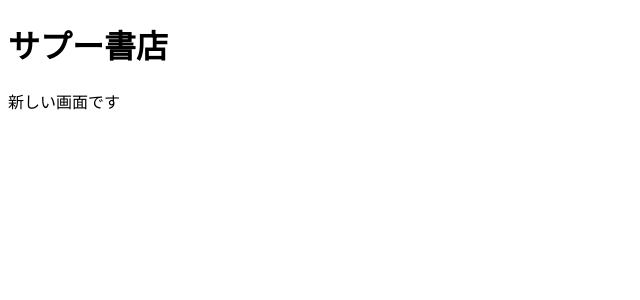
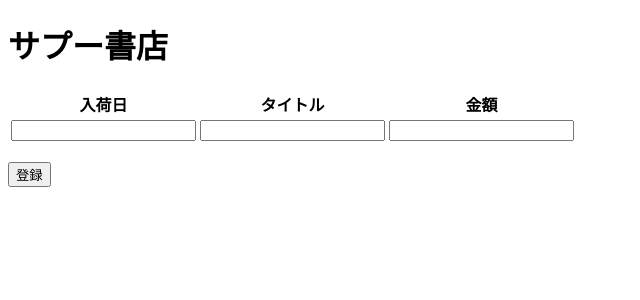
Before and after one commit to sEmoto0808/Python-Flask-Sample, a Flask app: page /form in a window 1280 px wide. Shown: the top 300 px of the page, without its empty margins (0-640 px from the left). Run offline with Flask 2, Linux system fonts and the light colour scheme.

Commit message:
dbにデータを追加

```diff
--- a/flaskr/main.py
+++ b/flaskr/main.py
@@ -1,5 +1,5 @@
 from flaskr import app
-from flask import render_template
+from flask import render_template, request, redirect, url_for
 import sqlite3
 
 DATABASE = 'database.db'
@@ -27,3 +27,19 @@ def index():
 @app.route('/form')
 def form():
     return render_template('form.html')
+
+
+@app.route('/register', methods=['POST'])
+def register():
+    title = request.form['title']
+    price = request.form['price']
+    arrival_day = request.form['arrival_day']
+
+    connect = sqlite3.connect(DATABASE)
+    connect.execute(
+        'INSERT INTO books VALUES(?, ?, ?)',
+        [title, price, arrival_day]
+    )
+    connect.commit()
+    connect.close()
+    return redirect(url_for('index'))
--- a/flaskr/templates/form.html
+++ b/flaskr/templates/form.html
@@ -6,6 +6,21 @@
     </head>
     <body>
         <h1>サプー書店</h1>
-        <p>新しい画面です</p>
+        <form method="post" action="{{ url_for('register') }}">
+            <table>
+                <tr>
+                    <th>入荷日</th>
+                    <th>タイトル</th>
+                    <th>金額</th>
+                </tr>
+                <tr>
+                    <td><input type="text" name="arrival_day"></td>
+                    <td><input type="text" name="title"></td>
+                    <td><input type="text" name="price"></td>
+                </tr>
+            </table>
+            <br>
+            <input type="submit" value="登録">
+        </form>
     </body>
 </html>
```
Also changed, not shown: database.db.
